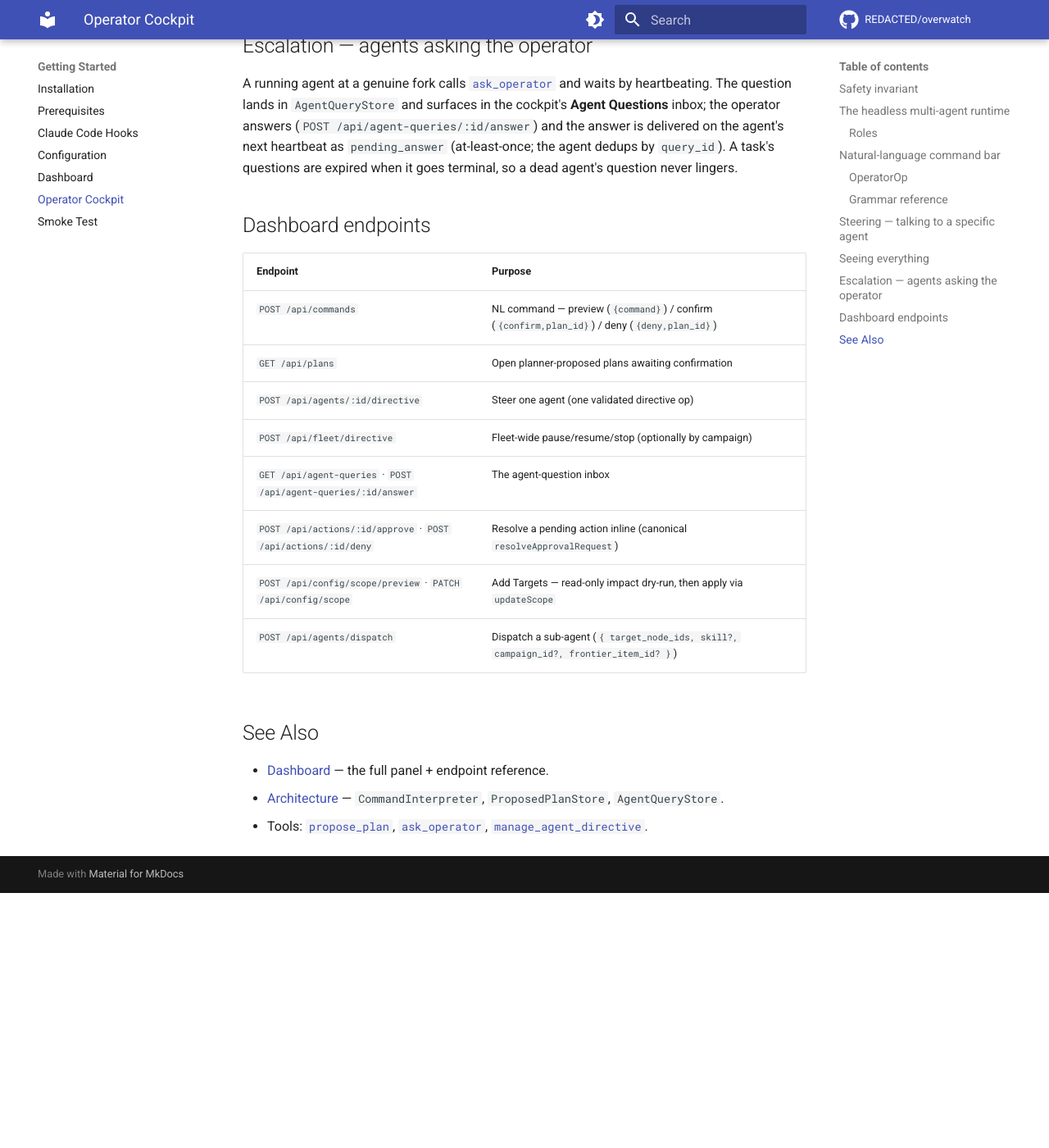
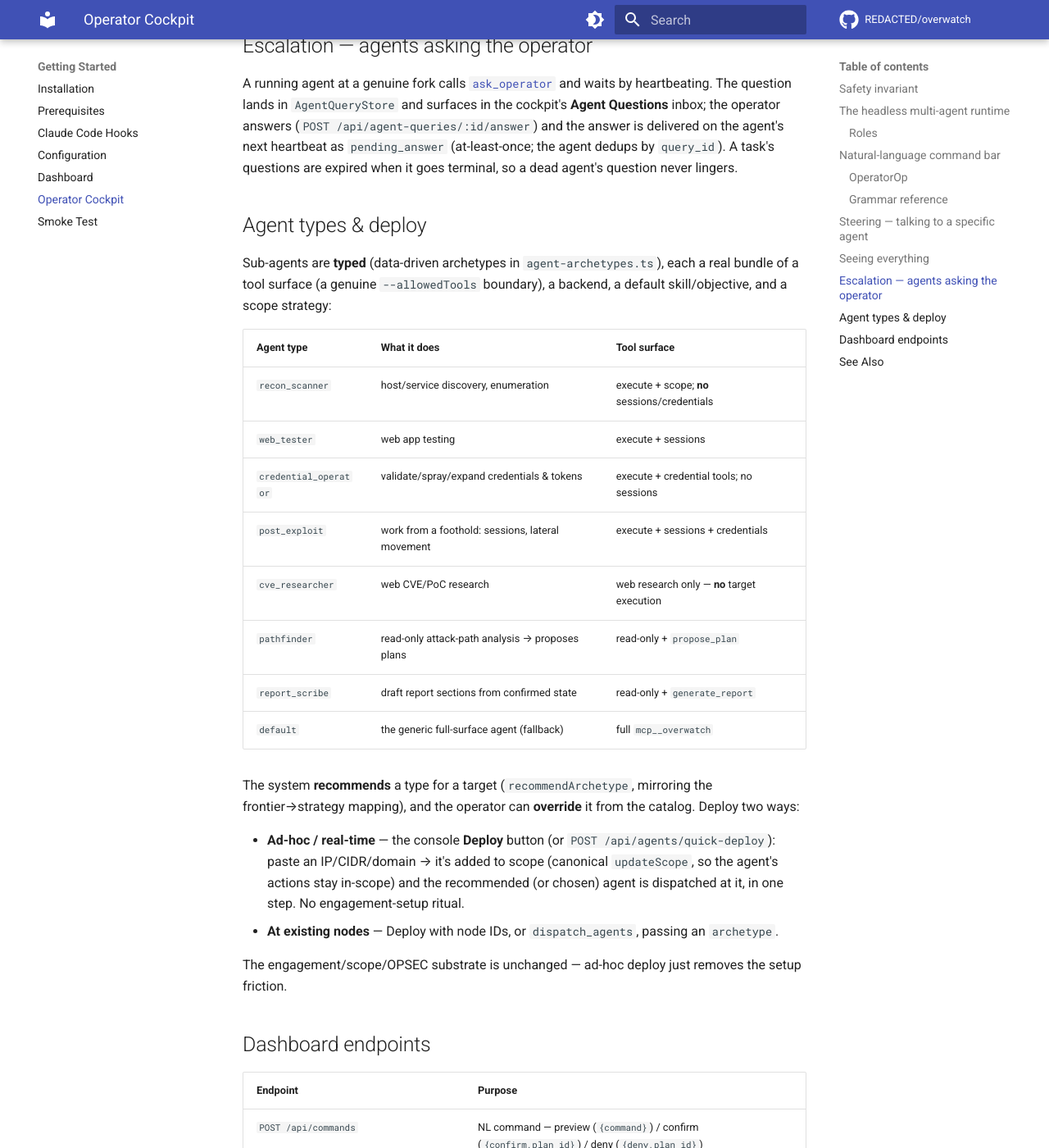
Before and after one commit to professor-moody/overwatch, an MkDocs documentation site: the page built from docs/operator-cockpit.md, in a window 1280 px wide and 1400 px high, scrolled down 3516 px. Shown: the whole window at 82% size. Built offline with MkDocs 1.6.1 and Material for MkDocs 9.7.7, drawn with Linux system fonts in a browser that asks for light colours; comment, search, counter and statistics services are not loaded; before the commit the page ends 4605 px from its top, so only the background shows below that; some of the changed text lies outside the part shown.

Commit message:
Document agent types + Deploy / quick-deploy (Phase 5c, Slice D) (#21)
Close out the Agent Types & Smart Deploy phase with docs + the runtime prompt.

- operator-cockpit.md: new "Agent types & deploy" section — the archetype catalog
  (recon_scanner / web_tester / credential_operator / post_exploit /
  cve_researcher / pathfinder / report_scribe / default) with each one's tool
  surface, how recommendArchetype auto-picks, manual override, and the two deploy
  paths (ad-hoc quick-deploy vs node dispatch). Added the new endpoint rows.
- dashboard.md: a "Deploy" subsection (replaces the old Dispatch reference) +
  the quick-deploy / agent-archetypes endpoints; dispatch body now lists archetype.
- AGENTS.md: a Deploy bullet in the Console overview (typed agents, recommend +
  override, quick-deploy).
- prompt-generator.ts: the runtime "Dashboard" guidance now describes the Deploy
  button + agent types so the primary model knows the capability.
- multi-agent-roadmap.md: marked the Phase-4 "specialized roles + smart/manual
  deploy" item shipped, noting the remaining Phase-4 archetypes/items still ahead.

mkdocs build --strict clean; root + build tsc clean; prompt-generator test (48) green.

Co-authored-by: professor-moody <keys@nimbus.lan>

```diff
--- a/docs/operator-cockpit.md
+++ b/docs/operator-cockpit.md
@@ -75,6 +75,28 @@
 
 A running agent at a genuine fork calls [`ask_operator`](tools/ask-operator.md) and waits by heartbeating. The question lands in `AgentQueryStore` and surfaces in the cockpit's **Agent Questions** inbox; the operator answers (`POST /api/agent-queries/:id/answer`) and the answer is delivered on the agent's next heartbeat as `pending_answer` (at-least-once; the agent dedups by `query_id`). A task's questions are expired when it goes terminal, so a dead agent's question never lingers.
 
+## Agent types & deploy {#agent-types}
+
+Sub-agents are **typed** (data-driven archetypes in `agent-archetypes.ts`), each a real bundle of a tool surface (a genuine `--allowedTools` boundary), a backend, a default skill/objective, and a scope strategy:
+
+| Agent type | What it does | Tool surface |
+|------------|-------------|--------------|
+| `recon_scanner` | host/service discovery, enumeration | execute + scope; **no** sessions/credentials |
+| `web_tester` | web app testing | execute + sessions |
+| `credential_operator` | validate/spray/expand credentials & tokens | execute + credential tools; no sessions |
+| `post_exploit` | work from a foothold: sessions, lateral movement | execute + sessions + credentials |
+| `cve_researcher` | web CVE/PoC research | web research only — **no** target execution |
+| `pathfinder` | read-only attack-path analysis → proposes plans | read-only + `propose_plan` |
+| `report_scribe` | draft report sections from confirmed state | read-only + `generate_report` |
+| `default` | the generic full-surface agent (fallback) | full `mcp__overwatch` |
+
+The system **recommends** a type for a target (`recommendArchetype`, mirroring the frontier→strategy mapping), and the operator can **override** it from the catalog. Deploy two ways:
+
+- **Ad-hoc / real-time** — the console **Deploy** button (or `POST /api/agents/quick-deploy`): paste an IP/CIDR/domain → it's added to scope (canonical `updateScope`, so the agent's actions stay in-scope) and the recommended (or chosen) agent is dispatched at it, in one step. No engagement-setup ritual.
+- **At existing nodes** — Deploy with node IDs, or `dispatch_agents`, passing an `archetype`.
+
+The engagement/scope/OPSEC substrate is unchanged — ad-hoc deploy just removes the setup friction.
+
 ## Dashboard endpoints
 
 | Endpoint | Purpose |
@@ -86,7 +108,9 @@
 | `GET /api/agent-queries` · `POST /api/agent-queries/:id/answer` | The agent-question inbox |
 | `POST /api/actions/:id/approve` · `POST /api/actions/:id/deny` | Resolve a pending action inline (canonical `resolveApprovalRequest`) |
 | `POST /api/config/scope/preview` · `PATCH /api/config/scope` | Add Targets — read-only impact dry-run, then apply via `updateScope` |
-| `POST /api/agents/dispatch` | Dispatch a sub-agent (`{ target_node_ids, skill?, campaign_id?, frontier_item_id? }`) |
+| `GET /api/agent-archetypes` | The agent-type catalog for the Deploy picker |
+| `POST /api/agents/quick-deploy` | Ad-hoc deploy — scope a raw IP/CIDR/domain + dispatch the recommended/chosen type |
+| `POST /api/agents/dispatch` | Dispatch a sub-agent (`{ target_node_ids, archetype?, skill?, campaign_id?, frontier_item_id? }`) |
 
 ## See Also
 
```
Also changed, not shown: AGENTS.md (+2 -1 lines), docs/dashboard.md (+12 -2 lines), docs/multi-agent-roadmap.md (+1 -1 lines), 1 other file.
